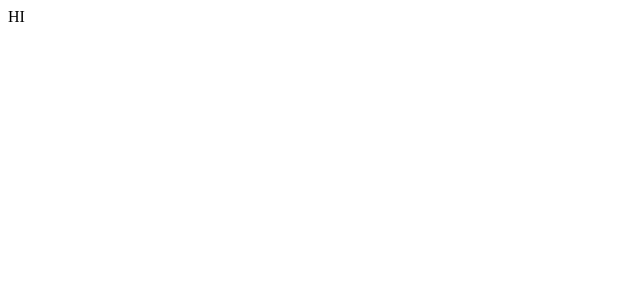
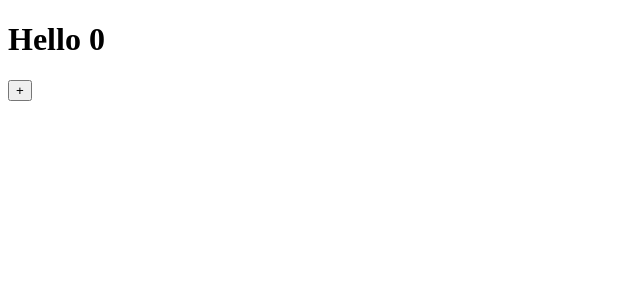
Before and after one commit to yoosion030/NextJS, a Next.js app: page / in a window 1280 px wide. Shown: the top 300 px of the page, without its empty margins (0-640 px from the left). Built offline with nearby package versions, Linux system fonts and the light colour scheme.

Commit message:
Static Pre Rendering

```diff
--- a/pages/index.js
+++ b/pages/index.js
@@ -1,3 +1,11 @@
+import { useState } from 'react'
+
 export default function Home() {
-  return 'HI'
+  const [counter, setCounter] = useState(0)
+  return (
+    <div>
+      <h1>Hello {counter}</h1>
+      <button onClick={() => setCounter(prev => prev + 1)}>+</button>
+    </div>
+  )
 }
```
Also changed, not shown: 1 other file (tests, documents, lock files or other folders).
